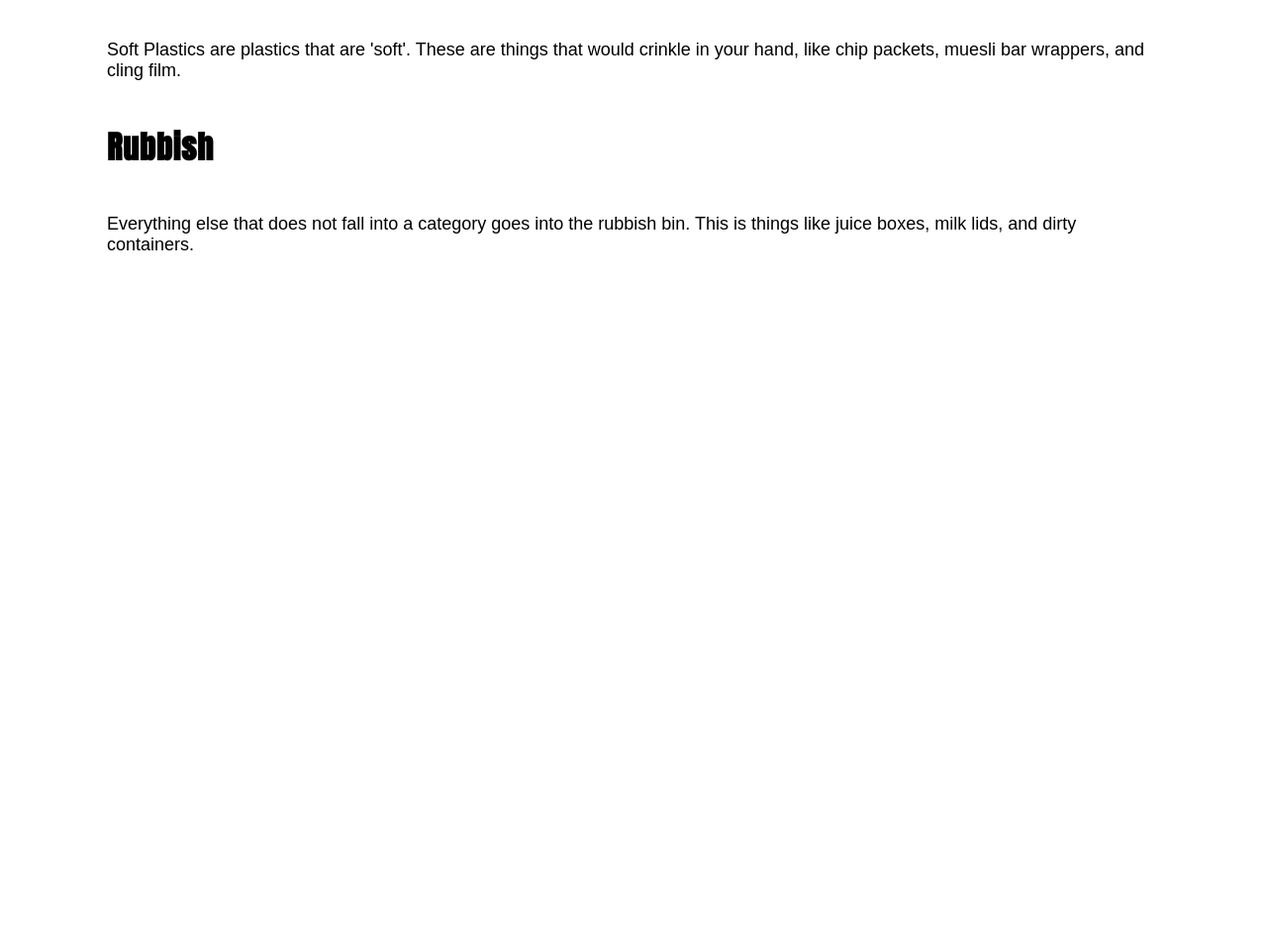
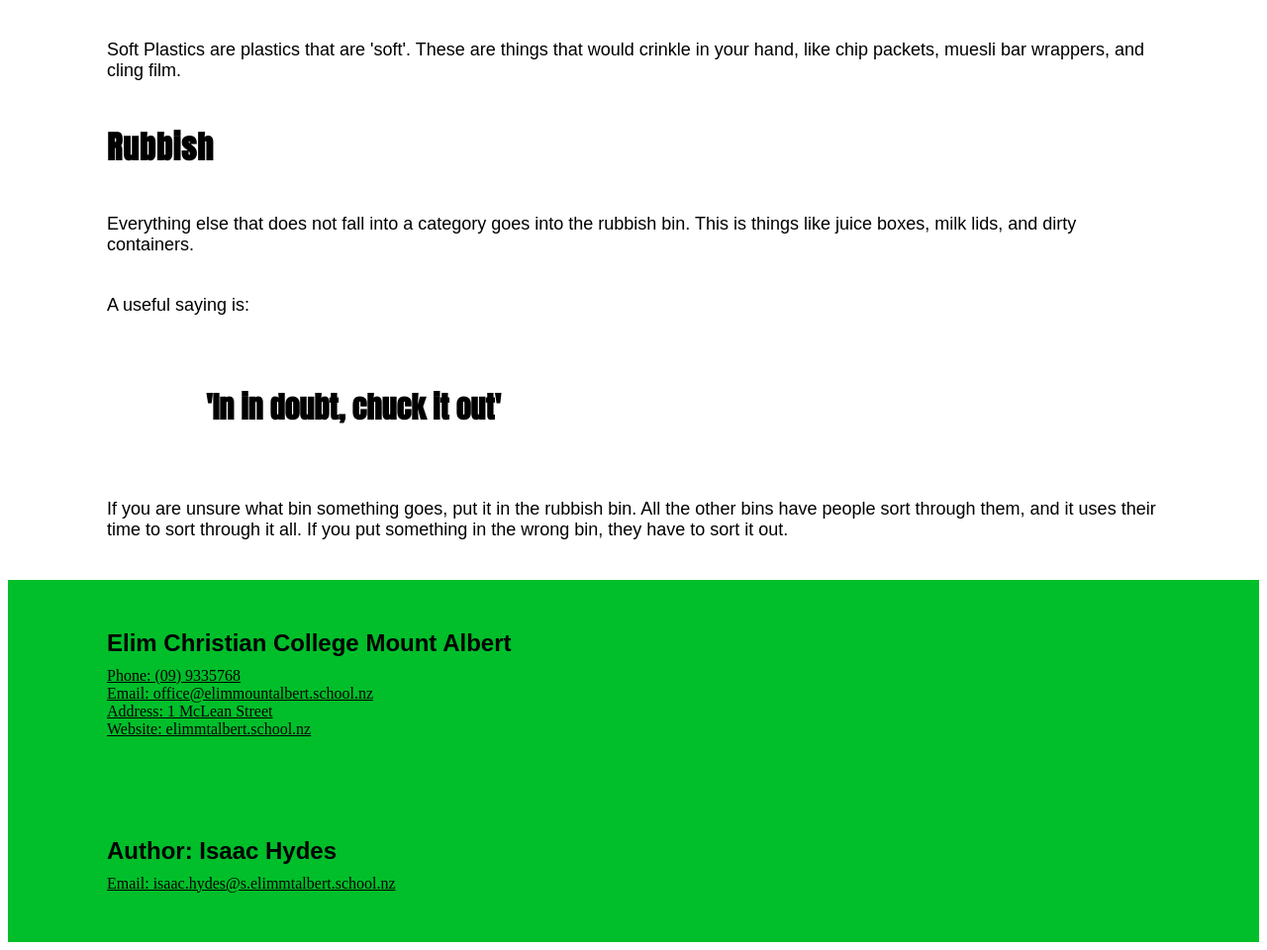
Before and after one commit to Isaac-Hydes/stackblitz-starters-drnrb42t, a website: page bins.html in a window 1280 px wide. Shown: the part 851-1811 px from the top of the page at 99% size. Before the commit the page ends 1127 px from the top, so only its background shows below. Drawn offline with Linux system fonts and the light colour scheme; a web font is replaced by a local one.

Commit message:
Footers on all pages

```diff
--- a/bins.html
+++ b/bins.html
@@ -48,5 +48,33 @@
     <p>Everything else that does not fall into a category goes into the rubbish bin. This is things like juice boxes, milk lids,
        and dirty containers.</p>
 
+    <p>A useful saying is:</p>
+    <h6>'In in doubt, chuck it out'</h6>
+    <p>If you are unsure what bin something goes, put it in the rubbish bin. All the other bins have people sort through them,
+       and it uses their time to sort through it all. If you put something in the wrong bin, they have to sort it out.
+    </p>
+</body>
+<footer>
+    <div class = 'footer'>
+        <h5>Elim Christian College Mount Albert</h5>
+        <a>
+            Phone: (09) 9335768</a>
+        <br>
+        <a href = office@elimmtalbert.school.nz>
+            Email: office@elimmountalbert.school.nz</a>
+        <br>
+        <a href = 'https://www.google.com/maps/place/Elim+Christian+College+Mt+Albert/@-36.8891302,174.7091791,663m/data=!3m2!1e3!4b1!4m6!3m5!1s0x6d0d46e7eb3b1ebf:0x7ee3361b9592acaf!8m2!3d-36.8891345!4d174.711754!16s%2Fg%2F11b6ntwdg9!5m1!1e1?entry=ttu&g_ep=EgoyMDI1MDYyMi4wIKXMDSoASAFQAw%3D%3D'>
+            Address: 1 McLean Street</a>
+        <br>
+        <a href = 'https://elimmtalbert.school.nz'>
+            Website: elimmtalbert.school.nz</a>
+    </div>
 
-</body>
+    <div class = 'footer'>
+        <h5> Author: Isaac Hydes</h5>
+        <a href = 'mail.google.com/'>
+            Email: isaac.hydes@s.elimmtalbert.school.nz
+        </a>
+    </div>
+</footer>
+</html>
--- a/main.css
+++ b/main.css
@@ -31,6 +31,13 @@ h5 {
     margin-bottom: 10px;
     margin-top: 100px;
 }
+
+h6 {
+    font-family: Anton;
+    font-size: 30px;
+    margin-left: 200px;
+}
+
 
 header {
     background-color: rgb(0,191,42);
@@ -106,3 +113,9 @@ img {
 .images{
     text-align: center;
 }
+
+span{
+    font-size: 27px;
+    padding: 50px;
+    font-family: Anton;
+}
```
Also changed, not shown: litter.html (+24 -0 lines).
